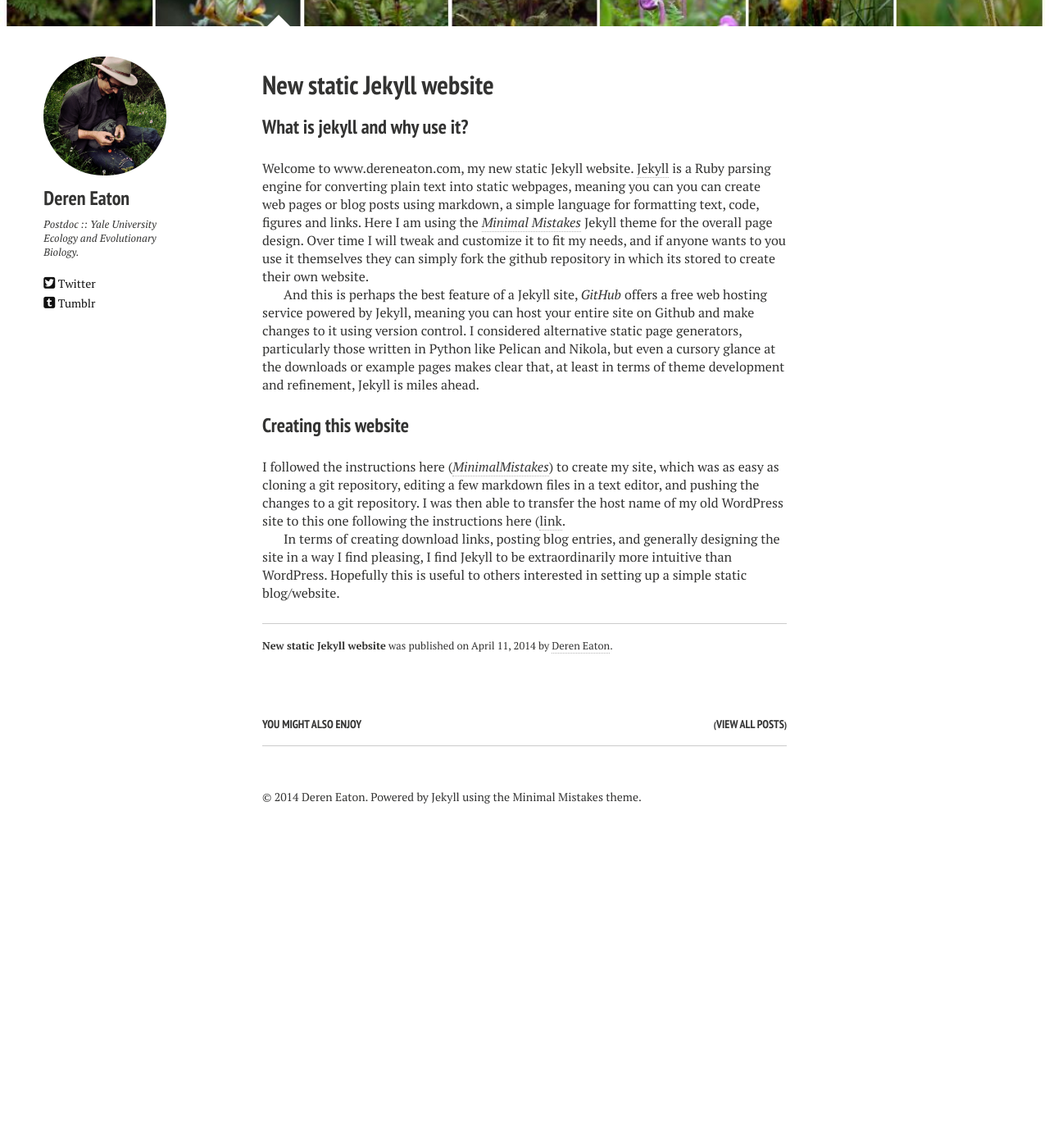
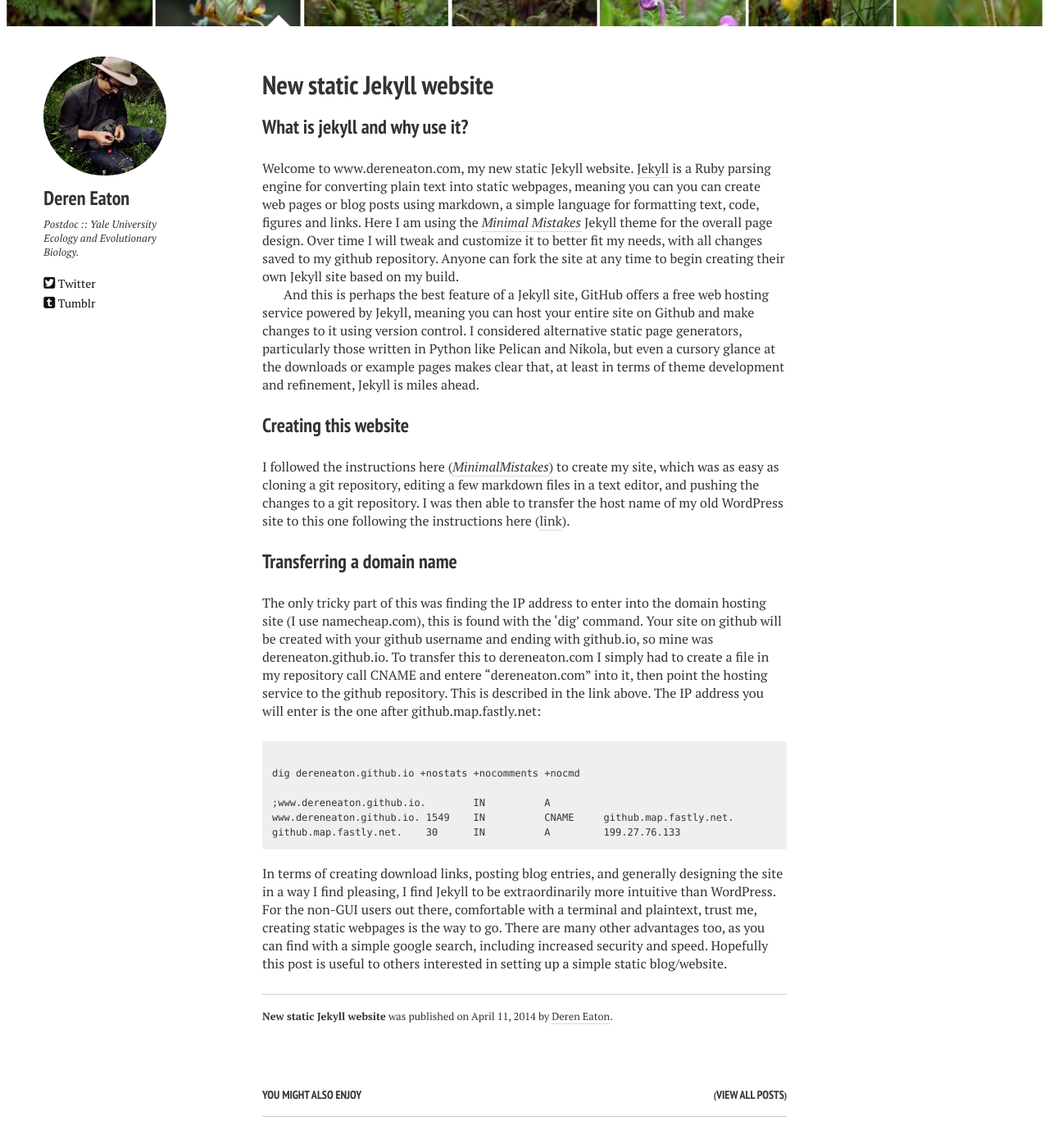
Before and after one commit to dereneaton/dereneaton.github.io, a Jekyll site: the page built from _posts/2014-04-11-new-jekyll-website.md, in a window 1280 px wide and 1400 px high, scrolled down 269 px. Shown: the whole window at 82% size. Built offline with Jekyll 4.4.1, drawn with Linux system fonts in a browser that asks for light colours; nearby versions of some CDN libraries; before the commit the page ends 1299 px from its top, so only the background shows below that.

Commit message:
jekyll post update

```diff
--- a/_posts/2014-04-11-new-jekyll-website.md
+++ b/_posts/2014-04-11-new-jekyll-website.md
@@ -13,11 +13,23 @@
 ---
 
 ### What is jekyll and why use it?
-Welcome to www.dereneaton.com, my new static Jekyll website. [Jekyll](http://www.jekyllrb.com) is a Ruby parsing engine for converting plain text into static webpages, meaning you can you can create web pages or blog posts using markdown, a simple language for formatting text, code, figures and links. Here I am using the [_Minimal Mistakes_](http://mademistakes.com/articles/minimal-mistakes-jekyll-theme/) Jekyll theme for the overall page design. Over time I will tweak and customize it to fit my needs, and if anyone wants to you use it themselves they can simply fork the github repository in which its stored to create their own website.
+Welcome to www.dereneaton.com, my new static Jekyll website. [Jekyll](http://www.jekyllrb.com) is a Ruby parsing engine for converting plain text into static webpages, meaning you can you can create web pages or blog posts using markdown, a simple language for formatting text, code, figures and links. Here I am using the [_Minimal Mistakes_](http://mademistakes.com/articles/minimal-mistakes-jekyll-theme/) Jekyll theme for the overall page design. Over time I will tweak and customize it to better fit my needs, with all changes saved to my github repository. Anyone can fork the site at any time to begin creating their own Jekyll site based on my build.
 
-And this is perhaps the best feature of a Jekyll site, _GitHub_ offers a free web hosting service powered by Jekyll, meaning you can host your entire site on Github and make changes to it using version control. I considered alternative static page generators, particularly those written in Python like Pelican and Nikola, but even a cursory glance at the downloads or example pages makes clear that, at least in terms of theme development and refinement, Jekyll is miles ahead.
+And this is perhaps the best feature of a Jekyll site, GitHub offers a free web hosting service powered by Jekyll, meaning you can host your entire site on Github and make changes to it using version control. I considered alternative static page generators, particularly those written in Python like Pelican and Nikola, but even a cursory glance at the downloads or example pages makes clear that, at least in terms of theme development and refinement, Jekyll is miles ahead.
 
 ### Creating this website
-I followed the instructions here ([_MinimalMistakes_](http://mademistakes.com/articles/minimal-mistakes-jekyll-theme/)) to create my site, which was as easy as cloning a git repository, editing a few markdown files in a text editor, and pushing the changes to a git repository. I was then able to transfer the host name of my old WordPress site to this one following the instructions here ([link](https://help.github.com/articles/my-custom-domain-isn-t-working).
+I followed the instructions here ([_MinimalMistakes_](http://mademistakes.com/articles/minimal-mistakes-jekyll-theme/)) to create my site, which was as easy as cloning a git repository, editing a few markdown files in a text editor, and pushing the changes to a git repository. I was then able to transfer the host name of my old WordPress site to this one following the instructions here ([link](https://help.github.com/articles/my-custom-domain-isn-t-working)).
 
-In terms of creating download links, posting blog entries, and generally designing the site in a way I find pleasing, I find Jekyll to be extraordinarily more intuitive than WordPress. Hopefully this is useful to others interested in setting up a simple static blog/website.
+### Transferring a domain name
+The only tricky part of this was finding the IP address to enter into the domain hosting site (I use namecheap.com), this is found with the 'dig' command. Your site on github will be created with your github username and ending with github.io, so mine was dereneaton.github.io. To transfer this to dereneaton.com I simply had to create a file in my repository call CNAME and entere "dereneaton.com" into it, then point the hosting service to the github repository. This is described in the link above. The IP address you will enter is the one after github.map.fastly.net:
+
+{% highlight bash %}
+dig dereneaton.github.io +nostats +nocomments +nocmd
+
+;www.dereneaton.github.io.	  IN	      A
+www.dereneaton.github.io. 1549	  IN	      CNAME	github.map.fastly.net.
+github.map.fastly.net.	  30	  IN	      A		199.27.76.133
+
+{% endhighlight %}
+
+In terms of creating download links, posting blog entries, and generally designing the site in a way I find pleasing, I find Jekyll to be extraordinarily more intuitive than WordPress. For the non-GUI users out there, comfortable with a terminal and plaintext, trust me, creating static webpages is the way to go. There are many other advantages too, as you can find with a simple google search, including increased security and speed.  Hopefully this post is useful to others interested in setting up a simple static blog/website.
```
